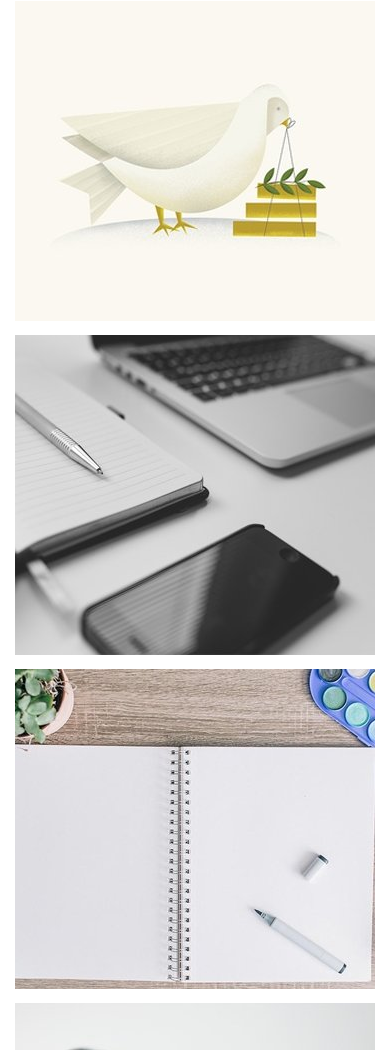
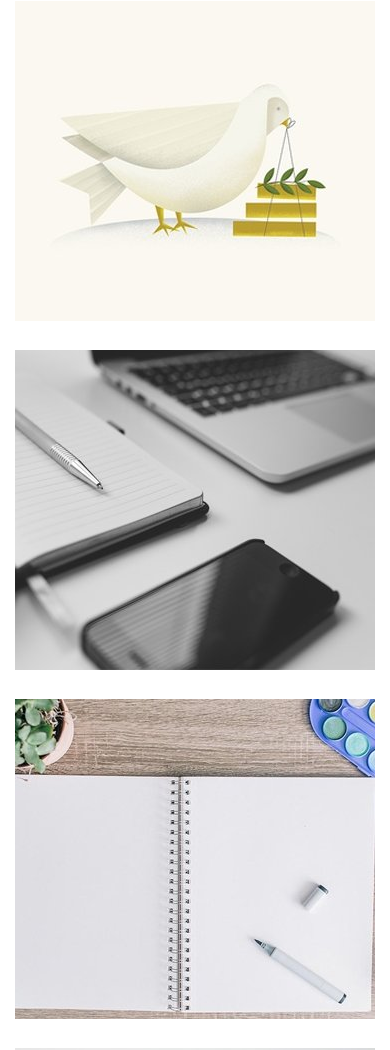
Before and after one commit to VahAve/Startup, a plain HTML site: page index.html in a window 390 px wide. Shown: the part 2894-3944 px from the top of the page. Drawn offline with nearby package versions, Linux system fonts and the light colour scheme.

Commit message:
startup2

```diff
--- a/css/style.css
+++ b/css/style.css
@@ -699,6 +699,7 @@ h1, h2, h3, h4, h5, h6 {
   .works__item {
     -ms-flex-preferred-size: calc(50% - 1rem);
         flex-basis: calc(50% - 1rem);
+    margin-bottom: 15px;
   }
   .works__btn {
     font-size: 12px;
```
